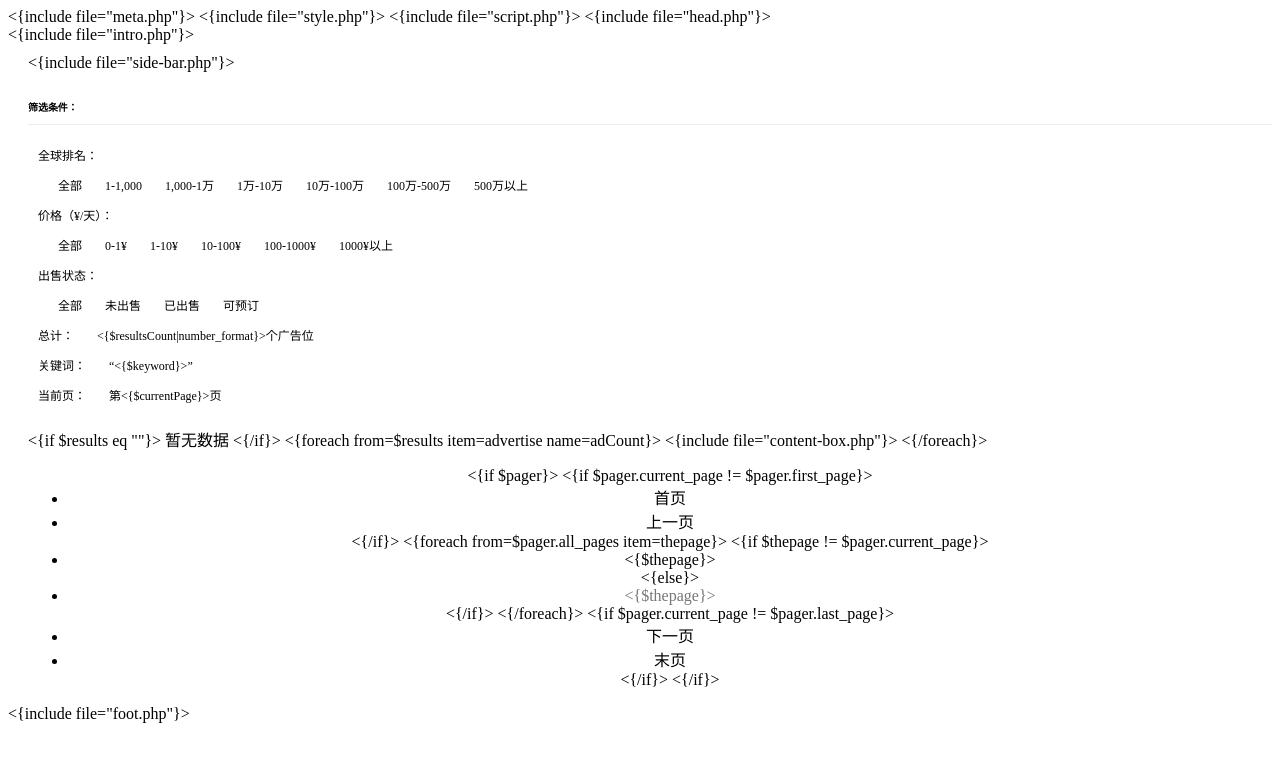
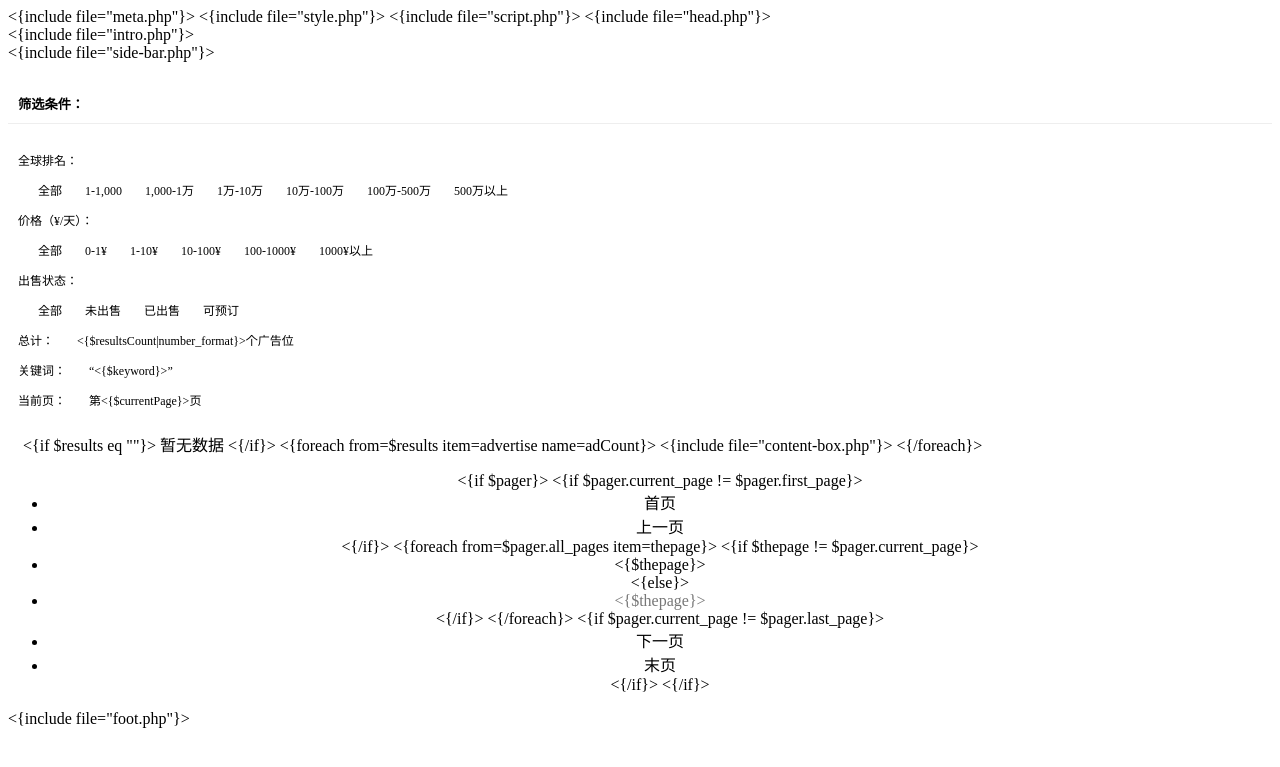
Before and after one commit to admarket/code, a PHP site: page /tpl/result.php in a window 1280 px wide. Shown: the top 767 px of the page. Run offline with PHP 8.4, Linux system fonts and the light colour scheme.

Commit message:
解决ie7以上浏览器兼容性问题

```diff
--- a/tpl/head.php
+++ b/tpl/head.php
@@ -7,7 +7,7 @@
               <img class="logo" border="0" title="广告位市场" alt="广告位市场" src="/img/logo.png"/>
             </a>
           </div>
-          <div class="span4 input-append" style="padding:15px 20px;">
+          <div class="span4 input-append" style="padding:15px 20px;margin-left:-30px;">
 
              <form id="search-form" name="search-form" action="<{spUrl c=main a=result}>" method="get">
                       <input id="keyword"  name="keyword" style="width:100%;" type="text"  placeholder="输入关键词查找广告位…" value="<{$keyword}>"/>
--- a/tpl/result.php
+++ b/tpl/result.php
@@ -16,14 +16,14 @@
         <!--intro content-->
         <{include file="intro.php"}>
            <!-- load head tpl -->
-          <div class="row" style="padding-top:10px;padding-left:20px;">
+          <div class="row-fluid" >
             <{include file="side-bar.php"}>
 
-            <div class="span9 main-body">
+            <div class="span8 main-body">
               <!--Body content-->
-              <div class="page-header" style="position:relative;font-size:12px;">
-                <h5 style="border-bottom:solid 1px #eee;padding:10px 0;">筛选条件：</h5>
-                <div class="conditions" style="padding:0 10px;line-height:30px;">
+              <div class="page-header">
+                <h5 style="border-bottom:solid 1px #eee;padding:10px">筛选条件：</h5>
+                <div class="conditions" style="padding:0 10px;line-height:30px;font-size:12px;">
                     <div class="row-fluid" style="padding:0px;margin:0;">
                         <div class="span2 title" style="width:13%;">
                           全球排名：
@@ -84,7 +84,7 @@
                 </div>
               </div>
                <!-- content box tpl-->
-               <div  class="row-fluid" style="padding:0px;margin:0px;">
+               <div  class="row-fluid" style="padding:0px 15px;margin:0px;">
                 <ul class="ads"  style="width:100%;padding:0;">
                       <{if $results eq ""}>
                           暂无数据
--- a/tpl/script.php
+++ b/tpl/script.php
@@ -1,2 +1,2 @@
-    <script src="/js/jquery-1.9.1.min.js"></script>
-    <script src="/js/bootstrap.min.js"></script>
+    <script src="http://<{$smarty.server.HTTP_HOST}>/js/jquery-1.9.1.min.js"></script>
+    <script src="http://<{$smarty.server.HTTP_HOST}>/js/bootstrap.min.js"></script>
```
Also changed, not shown: css/style2.css (+7 -7 lines), tpl/index.php (+8 -8 lines), tpl/style.php (+5 -5 lines).
